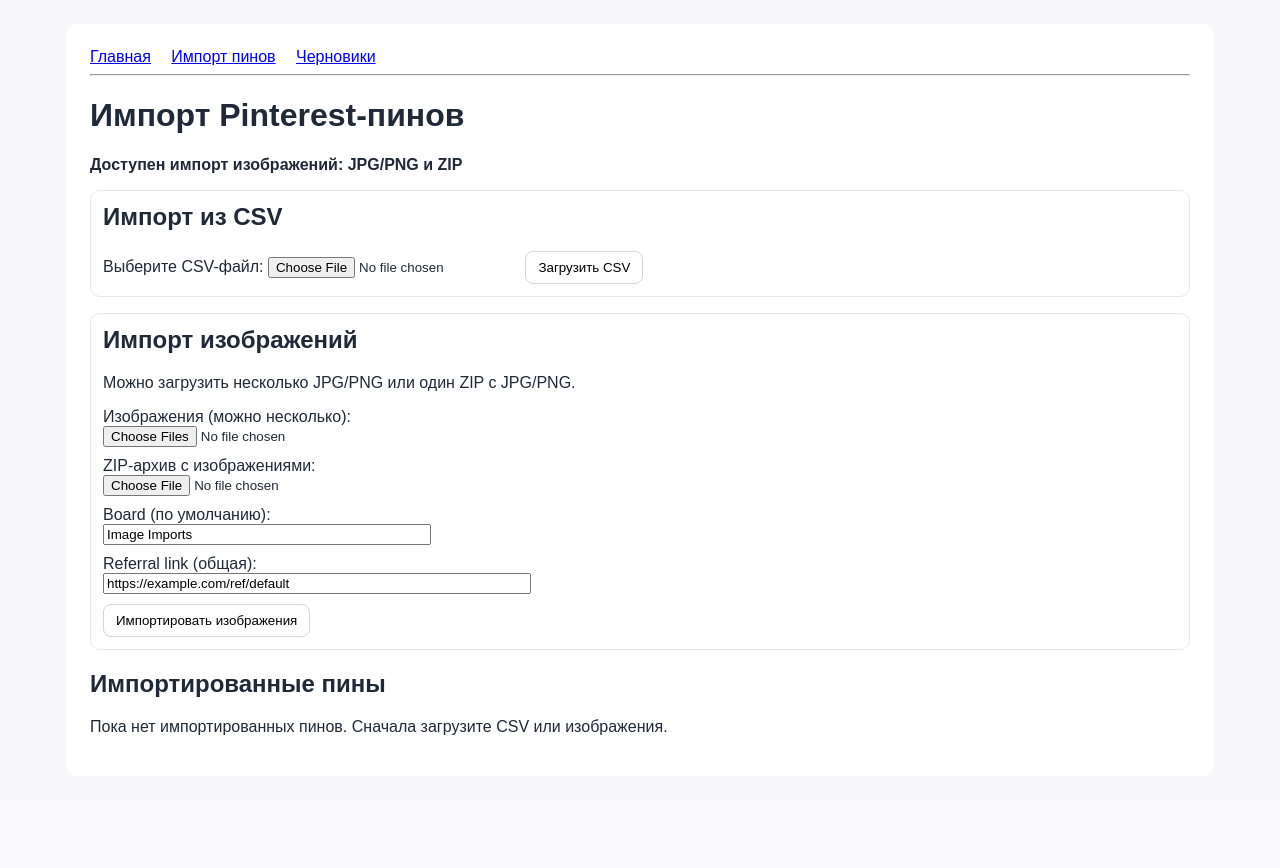
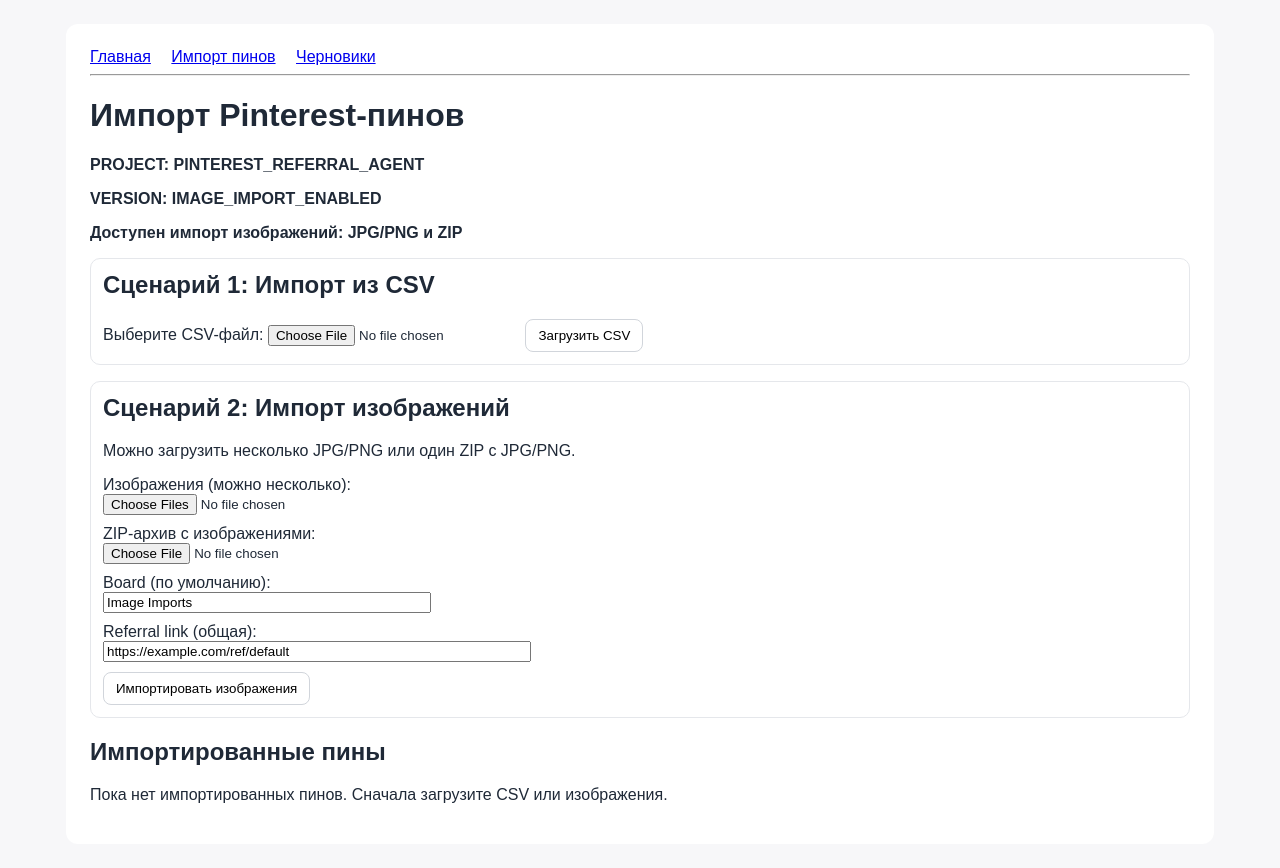
Before and after one commit to etatiana125-debug/referral-agent, a FastAPI app: page /web/pins in a window 1280 px wide. Before the commit the page ends 735 px from the top, so only its background shows below. Run offline with FastAPI, Linux system fonts and the light colour scheme.

Commit message:
Restore image import UI and keep new TemplateResponse API

```diff
--- a/app/main.py
+++ b/app/main.py
@@ -91,13 +91,14 @@ def list_imported_pins() -> list[PinRecord]:
 
 @app.get("/")
 def home_page(request: Request):
-    return templates.TemplateResponse("index.html", {"request": request})
+    return templates.TemplateResponse(request, "index.html", {"request": request})
 
 
 @app.get("/web/pins")
 def pins_page(request: Request, message: str = ""):
     pins = pin_import_service.load_pins()
     return templates.TemplateResponse(
+        request,
         "pins.html",
         {
             "request": request,
@@ -199,6 +200,7 @@ def generate_draft_from_pin(pin_id: str):
 def drafts_page(request: Request, message: str = ""):
     drafts = content_service.list_drafts()
     return templates.TemplateResponse(
+        request,
         "drafts.html",
         {
             "request": request,
@@ -215,6 +217,7 @@ def draft_detail_page(request: Request, draft_id: str, message: str = ""):
         return RedirectResponse(url="/web/drafts?message=Черновик не найден", status_code=303)
 
     return templates.TemplateResponse(
+        request,
         "draft_detail.html",
         {
             "request": request,
--- a/app/templates/index.html
+++ b/app/templates/index.html
@@ -8,7 +8,7 @@
   затем нажимайте «Сгенерировать черновик», после чего одобряйте или отклоняйте тексты.
 </p>
 <ol>
-  <li>Откройте «Импорт пинов» и загрузите CSV-файл.</li>
+  <li>Откройте «Импорт пинов» и выберите CSV или импорт изображений (JPG/PNG/ZIP).</li>
   <li>Для нужных пинов нажмите «Сгенерировать черновик».</li>
   <li>Перейдите в «Черновики» и нажмите «Одобрить» или «Отклонить».</li>
 </ol>
--- a/app/templates/pins.html
+++ b/app/templates/pins.html
@@ -1,10 +1,12 @@
 {% extends "base.html" %}
 {% block content %}
 <h1>Импорт Pinterest-пинов</h1>
+<p><strong>PROJECT: PINTEREST_REFERRAL_AGENT</strong></p>
+<p><strong>VERSION: IMAGE_IMPORT_ENABLED</strong></p>
 <p><strong>Доступен импорт изображений: JPG/PNG и ZIP</strong></p>
 
 <section style="border: 1px solid #e5e7eb; border-radius: 10px; padding: 12px; margin-bottom: 16px;">
-  <h2 style="margin-top: 0;">Импорт из CSV</h2>
+  <h2 style="margin-top: 0;">Сценарий 1: Импорт из CSV</h2>
   <form action="/web/upload-csv" method="post" enctype="multipart/form-data">
     <label>Выберите CSV-файл:</label>
     <input type="file" name="file" accept=".csv" required>
@@ -13,7 +15,7 @@
 </section>
 
 <section style="border: 1px solid #e5e7eb; border-radius: 10px; padding: 12px; margin-bottom: 16px;">
-  <h2 style="margin-top: 0;">Импорт изображений</h2>
+  <h2 style="margin-top: 0;">Сценарий 2: Импорт изображений</h2>
   <p>Можно загрузить несколько JPG/PNG или один ZIP с JPG/PNG.</p>
   <form action="/web/upload-images" method="post" enctype="multipart/form-data">
     <div style="margin-bottom: 10px;">
```
Also changed, not shown: README.md.
